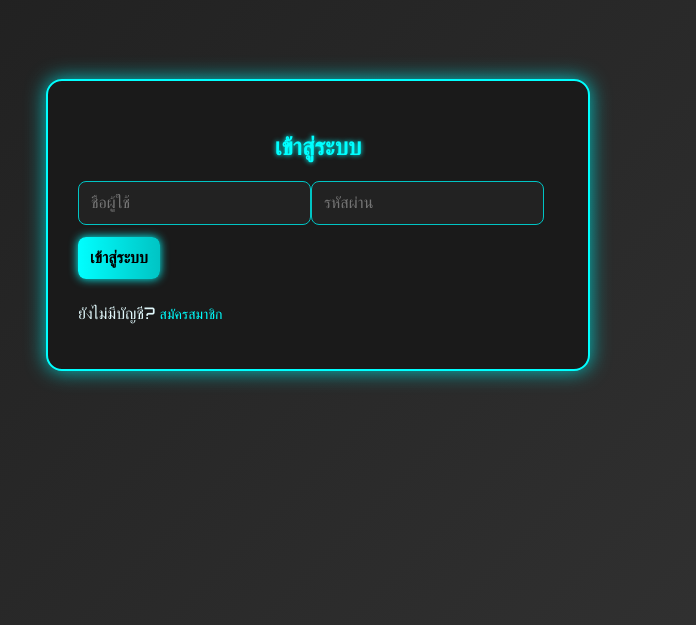
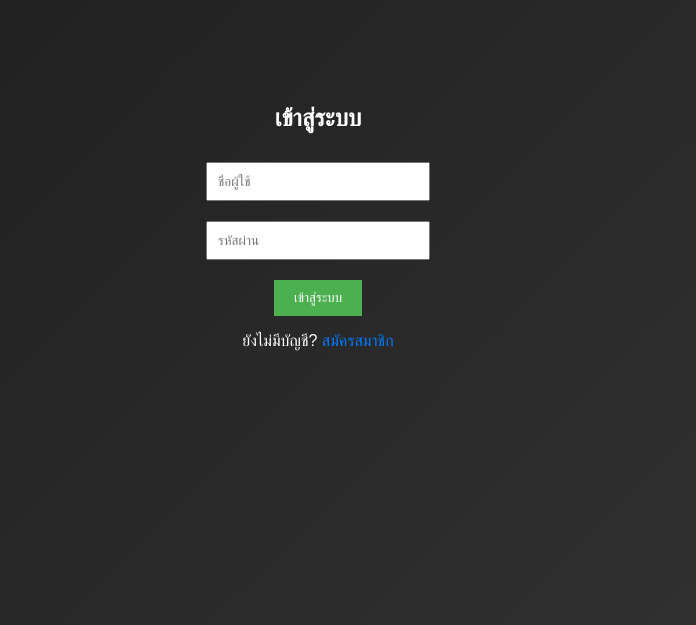
Before and after one commit to gardoffwhite/nagegacha, a React (Create React App) app: page / in a window 1280 px wide. Shown: the part 175-800 px from the top of the page, without its empty margins (322-1018 px from the left). Built offline with nearby package versions, Linux system fonts and the light colour scheme.

Commit message:
Update app.css

```diff
--- a/src/app.css
+++ b/src/app.css
@@ -1,88 +1,36 @@
-:root {
-  --primary: #0ff;
-  --primary-dark: #00c4c4;
-  --bg-dark: #0d0d0d;
-  --text-light: #e0f7fa;
+/* App.css */
+.app-container {
+  font-family: Arial, sans-serif;
+  padding: 20px;
 }
 
-body {
-  font-family: 'Orbitron', sans-serif;
-  background-color: var(--bg-dark);
-  margin: 0;
-  padding: 0;
-  color: var(--text-light);
-}
-
-.app-container {
-  background-color: #1a1a1a;
-  border: 2px solid var(--primary);
-  box-shadow: 0 0 20px var(--primary-dark);
-  border-radius: 16px;
-  padding: 30px;
-  max-width: 480px;
-  width: 100%;
-  margin: auto;
-}
-
-h2 {
-  color: var(--primary);
-  text-shadow: 0 0 5px var(--primary);
-  text-align: center;
-  margin-bottom: 20px;
+.auth-container {
+  display: flex;
+  flex-direction: column;
+  align-items: center;
+  padding: 20px;
 }
 
 .input-field {
-  background-color: #222;
-  color: var(--text-light);
-  border: 1px solid var(--primary-dark);
-  padding: 12px;
-  font-size: 16px;
-  border-radius: 8px;
-  margin-bottom: 12px;
-}
-
-.input-field:focus {
-  outline: none;
-  border-color: var(--primary);
-  box-shadow: 0 0 8px var(--primary);
+  margin: 10px 0;
+  padding: 10px;
+  width: 200px;
 }
 
 .btn {
-  background: linear-gradient(to right, #0ff, #00c4c4);
-  color: #000;
-  font-weight: bold;
+  padding: 10px 20px;
+  margin-top: 10px;
+  background-color: #4CAF50;
+  color: white;
   border: none;
-  border-radius: 8px;
-  padding: 12px;
-  font-size: 16px;
   cursor: pointer;
-  transition: all 0.3s ease-in-out;
-  box-shadow: 0 0 10px var(--primary);
 }
 
 .btn:hover {
-  transform: scale(1.05);
-  box-shadow: 0 0 20px var(--primary-dark);
+  background-color: #45a049;
 }
 
 .link {
-  color: var(--primary);
+  color: #007bff;
   cursor: pointer;
-  font-size: 14px;
-  display: inline-block;
-  margin-top: 10px;
-  text-align: center;
 }
-
-.link:hover {
-  text-decoration: underline;
-}
-
-.dashboard-container, .admin-container, .auth-container {
-  animation: fadeIn 0.5s ease-in-out;
-}
-
-@keyframes fadeIn {
-  from { opacity: 0; transform: translateY(10px); }
-  to { opacity: 1; transform: translateY(0); }
-}
```
